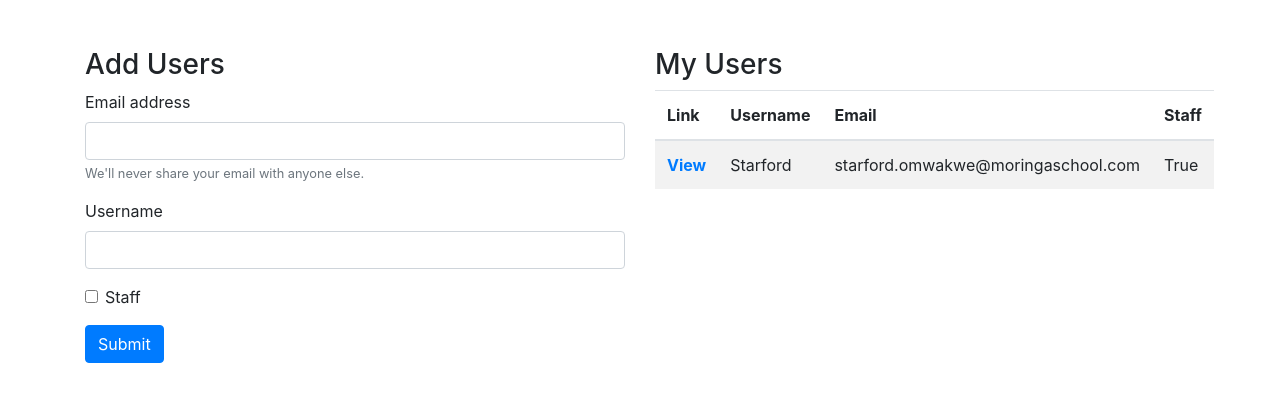
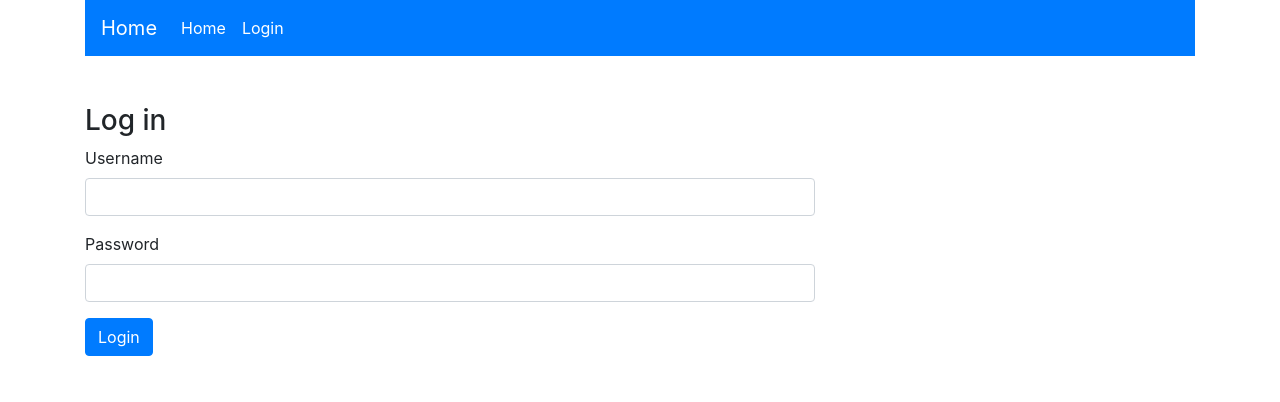
Before and after one commit to Omwakwe/anothertodo-fe, an Angular app: page /login in a window 1280 px wide. Before the commit this address led to /. Shown: the top 402 px of the page. Built offline with nearby package versions, Linux system fonts and the light colour scheme.

Commit message:
add top nav add login component add routing btwn home and login

```diff
--- a/src/app/app-routing.module.ts
+++ b/src/app/app-routing.module.ts
@@ -1,10 +1,15 @@
 import { NgModule } from '@angular/core';
 import { Routes, RouterModule } from '@angular/router';
+import { HomeComponent } from './components/home/home.component';
+import { LoginComponent } from './components/login/login.component';
 
-const routes: Routes = [];
+const routes: Routes = [
+  { path: '', component: HomeComponent },
+  { path: 'login', component: LoginComponent },
+];
 
 @NgModule({
   imports: [RouterModule.forRoot(routes)],
-  exports: [RouterModule]
+  exports: [RouterModule],
 })
-export class AppRoutingModule { }
+export class AppRoutingModule {}
--- a/src/app/app.component.html
+++ b/src/app/app.component.html
@@ -1,3 +1,5 @@
 <div class="container">
-  <app-home></app-home>
+  <app-top-nav></app-top-nav>
+  <!-- <app-home></app-home> -->
+  <router-outlet></router-outlet>
 </div>
--- a/src/app/app.module.ts
+++ b/src/app/app.module.ts
@@ -5,11 +5,15 @@ import { AppRoutingModule } from './app-routing.module';
 import { AppComponent } from './app.component';
 import { NgbModule } from '@ng-bootstrap/ng-bootstrap';
 import { HomeComponent } from './components/home/home.component';
+import { TopNavComponent } from './components/top-nav/top-nav.component';
+import { LoginComponent } from './components/login/login.component';
 
 @NgModule({
   declarations: [
     AppComponent,
-    HomeComponent
+    HomeComponent,
+    TopNavComponent,
+    LoginComponent
   ],
   imports: [
     BrowserModule,
--- /dev/null
+++ b/src/app/components/login/login.component.html
@@ -0,0 +1,16 @@
+<div class="row mt-5">
+  <div class="col-md-8">
+    <h3 class="center">Log in</h3>
+    <form>
+      <div class="form-group">
+        <label for="username">Username</label>
+        <input type="text" class="form-control" id="username" />
+      </div>
+      <div class="form-group">
+        <label for="username">Password</label>
+        <input type="password" class="form-control" id="password" />
+      </div>
+      <button type="submit" class="btn btn-primary">Login</button>
+    </form>
+  </div>
+</div>
--- /dev/null
+++ b/src/app/components/login/login.component.ts
@@ -0,0 +1,15 @@
+import { Component, OnInit } from '@angular/core';
+
+@Component({
+  selector: 'app-login',
+  templateUrl: './login.component.html',
+  styleUrls: ['./login.component.css']
+})
+export class LoginComponent implements OnInit {
+
+  constructor() { }
+
+  ngOnInit(): void {
+  }
+
+}
--- /dev/null
+++ b/src/app/components/top-nav/top-nav.component.html
@@ -0,0 +1,22 @@
+<nav class="navbar navbar-expand-lg navbar-dark bg-primary">
+  <a class="navbar-brand" routerLink="/" routerLinkActive="active">Home</a>
+  <button
+    class="navbar-toggler"
+    type="button"
+    data-toggle="collapse"
+    data-target="#navbarNavAltMarkup"
+    aria-controls="navbarNavAltMarkup"
+    aria-expanded="false"
+    aria-label="Toggle navigation"
+  >
+    <span class="navbar-toggler-icon"></span>
+  </button>
+  <div class="collapse navbar-collapse" id="navbarNavAltMarkup">
+    <div class="navbar-nav">
+      <a class="nav-link active" routerLink="/" routerLinkActive="active"
+        >Home <span class="sr-only">(current)</span></a
+      >
+      <a class="nav-link" routerLink="login" routerLinkActive="active">Login</a>
+    </div>
+  </div>
+</nav>
--- /dev/null
+++ b/src/app/components/top-nav/top-nav.component.ts
@@ -0,0 +1,15 @@
+import { Component, OnInit } from '@angular/core';
+
+@Component({
+  selector: 'app-top-nav',
+  templateUrl: './top-nav.component.html',
+  styleUrls: ['./top-nav.component.css']
+})
+export class TopNavComponent implements OnInit {
+
+  constructor() { }
+
+  ngOnInit(): void {
+  }
+
+}
```
Also changed, not shown: src/app/components/login/login.component.css (added), src/app/components/top-nav/top-nav.component.css (added), 2 other files (tests, documents, lock files or other folders).
